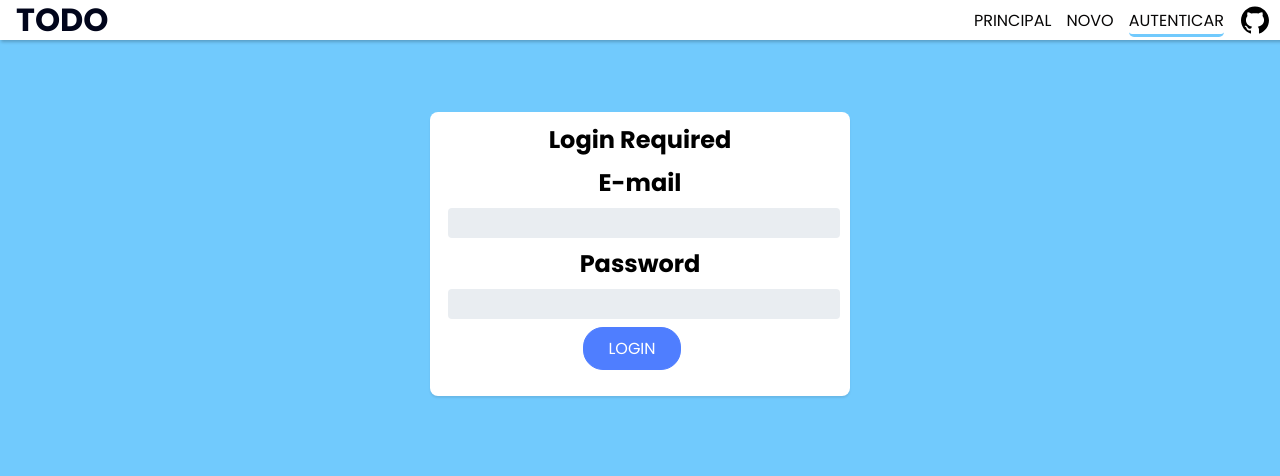
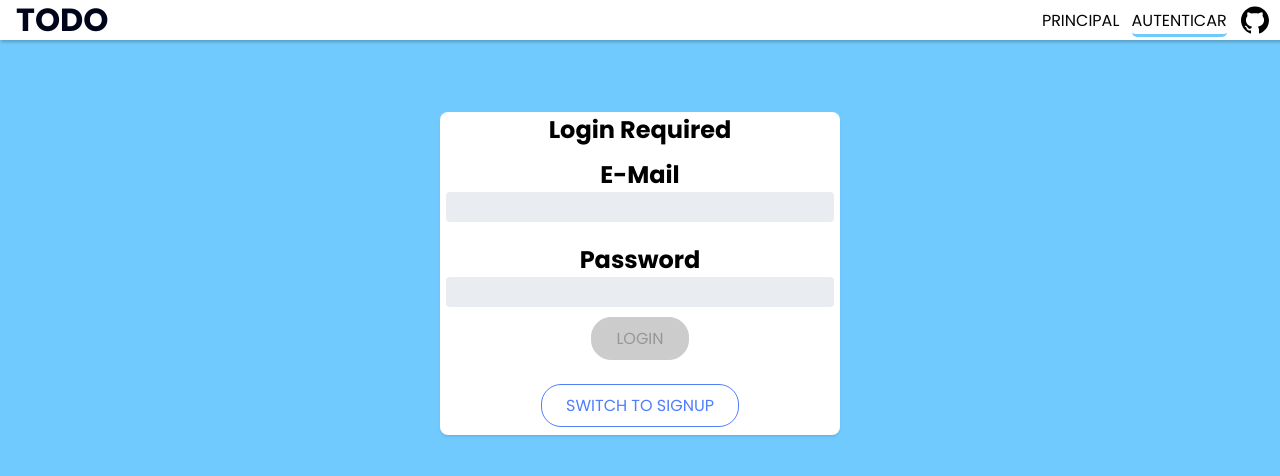
Before and after one commit to nellfs/HomeHop, a React (Create React App) app: page /auth in a window 1280 px wide. Shown: the top 476 px of the page. Built offline with nearby package versions, Linux system fonts and the light colour scheme.

Commit message:
front-end auth

```diff
--- a/src/App.js
+++ b/src/App.js
@@ -1,3 +1,5 @@
+import React, { useState, useCallback } from "react";
+
 import { BrowserRouter, Routes, Route, Navigate } from "react-router-dom";
 
 import Searcher from "./places/components/Searcher";
@@ -7,12 +9,23 @@ import UserPlaces from "./places/pages/UserPlaces";
 import UpdatePlace from "./places/pages/UpdatePlace";
 import Auth from "./user/pages/Auth";
 import Users from "./user/pages/Users";
+import { AuthContext } from "./shared/context/auth-context";
 
 const App = () => {
-  return (
-    <BrowserRouter>
-      <main>
-        <MainNavigation />
+  const [isLoggedIn, setIsLoggedIn] = useState(false);
+
+  const login = useCallback(() => {
+    setIsLoggedIn(true);
+  }, []);
+
+  const logout = useCallback(() => {
+    setIsLoggedIn(false);
+  }, []);
+
+  let routes;
+
+  if (isLoggedIn) {
+    routes = (
       <Routes>
         <Route
           path="/"
@@ -28,16 +41,45 @@ const App = () => {
         ></Route>
 
         <Route path="/:userId/places" exact element={<UserPlaces />}></Route>
-
         <Route path="/places/new" exact element={<NewPlace />}></Route>
-
         <Route path="/places/:placeId" element={<UpdatePlace />}></Route>
 
+        <Route path="*" element={<Navigate to="/" />} />
+      </Routes>
+    );
+  } else {
+    routes = (
+      <Routes>
+        <Route
+          path="/"
+          exact
+          element={
+            <>
+              <div>
+                <Searcher />
+              </div>
+              <Users />
+            </>
+          }
+        ></Route>
+        <Route path="/:userId/places" exact element={<UserPlaces />}></Route>
         <Route path="/auth" element={<Auth />}></Route>
-          <Route path="*" exact element={<Navigate to="/" />}></Route>
+        <Route path="*" element={<Navigate to="/auth" />} />{" "}
       </Routes>
+    );
+  }
+
+  return (
+    <AuthContext.Provider
+      value={{ isLoggedIn: isLoggedIn, login: login, logout: logout }}
+    >
+      <BrowserRouter>
+        <main>
+          <MainNavigation />
+          {routes}
         </main>
       </BrowserRouter>
+    </AuthContext.Provider>
   );
 };
 
--- a/src/places/components/PlaceItem.js
+++ b/src/places/components/PlaceItem.js
@@ -4,8 +4,11 @@ import Card from "../../shared/components/UIElements/Card";
 import "./PlaceItem.css";
 import Button from "../../shared/components/FormElements/Button";
 import Modal from "../../shared/components/UIElements/Modal";
+import { AuthContext } from "../../shared/context/auth-context";
+import { useContext } from "react/cjs/react.development";
 
 const PlaceItem = (props) => {
+  const auth = useContext(AuthContext);
   const [showMap, setShowMap] = useState(false);
   const [showConfirmModal, setShowConfirmModal] = useState(false);
 
@@ -71,10 +74,15 @@ const PlaceItem = (props) => {
             <Button inverse onClick={openMapHandler}>
               FAMÍLIA
             </Button>
-            <Button to={`/places/${props.id}`}>EDITAR</Button>
-            <Button danger onClick={showDeleteWarningHandler}>
-              DELETAR
-            </Button>
+            {auth.isLoggedIn && (
+              <Button to={`/places/${props.id}`}>EDITAR</Button>
+            )}
+
+            {auth.isLoggedIn && (
+              <Button danger onClick={showDeleteWarningHandler}>
+                DELETAR
+              </Button>
+            )}
           </div>
         </Card>
       </li>
--- a/src/shared/components/FormElements/Button.css
+++ b/src/shared/components/FormElements/Button.css
@@ -5,9 +5,8 @@
   border-radius: 20px;
   background: #4f7eff;
   color: white;
+  margin-bottom: 0.5rem;
   cursor: pointer;
-  margin-right: 1rem;
-  text-decoration: none;
   display: inline-block;
 }
 
--- a/src/shared/components/FormElements/Input.css
+++ b/src/shared/components/FormElements/Input.css
@@ -1,16 +1,17 @@
 .form-control {
-  margin: 0.5rem;
+  display: flex;
+  flex-direction: column;
+  align-items: center;
+  padding: 10px;
 }
 
 .form-control label,
 .form-control input,
 .form-control textarea {
-  display: block;
 }
 
 .form-control label {
   font-weight: bold;
-  margin-bottom: 0.5rem;
   font-size: 24px;
 }
 
--- a/src/shared/components/Navigation/NavLinks.css
+++ b/src/shared/components/Navigation/NavLinks.css
@@ -24,6 +24,17 @@
   text-decoration: none;
 }
 
+.nav-links button {
+  font-size: 18px;
+  border: none;
+  outline: none;
+  background-color: transparent;
+  background-color: transparent;
+  color: #070606;
+  border-radius: 8px;
+  padding: 3px;
+}
+
 .github-icon {
   display: flex;
   align-items: center;
--- a/src/shared/components/Navigation/NavLinks.js
+++ b/src/shared/components/Navigation/NavLinks.js
@@ -1,21 +1,34 @@
-import React from "react";
+import React, { useContext } from "react";
 import { NavLink } from "react-router-dom";
 import { AiFillGithub } from "react-icons/ai";
 
 import "./NavLinks.css";
 
+import { AuthContext } from "../../context/auth-context";
+
 const NavLinks = (props) => {
+  const auth = useContext(AuthContext);
+
   return (
     <ul className="nav-links">
       <li>
         <NavLink to="/">PRINCIPAL</NavLink>
       </li>
+      {auth.isLoggedIn && (
         <li>
           <NavLink to="/places/new">NOVO</NavLink>
         </li>
+      )}
+      {!auth.isLoggedIn && (
         <li>
           <NavLink to="/auth">AUTENTICAR</NavLink>
         </li>
+      )}
+      {auth.isLoggedIn && (
+        <li>
+          <button onClick={auth.logout}>LOGOUT</button>
+        </li>
+      )}
       <li>
         <NavLink to="https://github.com/nellfs" className={"github-icon"}>
           <AiFillGithub size={32} color="black" />
--- a/src/shared/components/UIElements/Card.css
+++ b/src/shared/components/UIElements/Card.css
@@ -4,6 +4,6 @@
   border-radius: 8px;
   overflow: hidden;
   background: white;
-  margin: 10px;
-  padding: 10px;
+  margin: 3px;
+  padding: 0px;
 }
--- /dev/null
+++ b/src/shared/context/auth-context.js
@@ -0,0 +1,7 @@
+import { createContext } from "react";
+
+export const AuthContext = createContext({
+  isLoggedIn: false,
+  login: () => {},
+  logout: () => {},
+});
--- a/src/user/components/UsersList.css
+++ b/src/user/components/UsersList.css
@@ -8,7 +8,6 @@
 .user-list__carousel {
   max-width: 74vw;
   display: flex;
-  gap: 4px;
   list-style: none;
   overflow-x: auto;
   scroll-behavior: smooth;
--- a/src/user/pages/Auth.js
+++ b/src/user/pages/Auth.js
@@ -1,4 +1,4 @@
-import React from "react";
+import React, { useState, useContext } from "react";
 
 import Card from "../../shared/components/UIElements/Card";
 import Input from "../../shared/components/FormElements/Input";
@@ -6,12 +6,17 @@ import Button from "../../shared/components/FormElements/Button";
 import {
   VALIDATOR_EMAIL,
   VALIDATOR_MINLENGTH,
+  VALIDATOR_REQUIRE,
 } from "../../shared/util/validators";
+import { useForm } from "../../shared/hooks/form-hook";
+import { AuthContext } from "../../shared/context/auth-context";
 import "./Auth.css";
-import { useForm } from "../../shared/hooks/form-hook";
 
 const Auth = () => {
-  const [formState, inputHandler] = useForm(
+  const auth = useContext(AuthContext);
+  const [isLoginMode, setIsLoginMode] = useState(true);
+
+  const [formState, inputHandler, setFormData] = useForm(
     {
       email: {
         value: "",
@@ -25,22 +30,58 @@ const Auth = () => {
     false
   );
 
+  const switchModeHandler = () => {
+    if (!isLoginMode) {
+      setFormData(
+        {
+          ...formState.inputs,
+          name: undefined,
+        },
+        formState.inputs.email.isValid && formState.inputs.password.isValid
+      );
+    } else {
+      setFormData(
+        {
+          ...formState.inputs,
+          name: {
+            value: "",
+            isValid: false,
+          },
+        },
+        false
+      );
+    }
+    setIsLoginMode((prevMode) => !prevMode);
+  };
+
   const authSubmitHandler = (event) => {
     event.preventDefault();
     console.log(formState.inputs);
+    auth.login();
   };
 
   return (
     <Card className="authentication">
       <h2>Login Required</h2>
       <form onSubmit={authSubmitHandler}>
+        {!isLoginMode && (
+          <Input
+            element="input"
+            id="name"
+            type="text"
+            label="Your Name"
+            validators={[VALIDATOR_REQUIRE()]}
+            errorText="Please enter a name."
+            onInput={inputHandler}
+          />
+        )}
         <Input
           element="input"
           id="email"
           type="email"
-          label="E-mail"
+          label="E-Mail"
           validators={[VALIDATOR_EMAIL()]}
-          errorText="please enter a valid email address."
+          errorText="Please enter a valid email address."
           onInput={inputHandler}
         />
         <Input
@@ -48,14 +89,17 @@ const Auth = () => {
           id="password"
           type="password"
           label="Password"
-          validators={[VALIDATOR_MINLENGTH(1)]}
-          errorText="please enter a valid password."
+          validators={[VALIDATOR_MINLENGTH(4)]}
+          errorText="Please enter a valid password, at least 4 characters."
           onInput={inputHandler}
         />
-        <Button type="submit" disable={!formState.isValid}>
-          LOGIN
+        <Button type="submit" disabled={!formState.isValid}>
+          {isLoginMode ? "LOGIN" : "SIGNUP"}
         </Button>
       </form>
+      <Button inverse onClick={switchModeHandler}>
+        SWITCH TO {isLoginMode ? "SIGNUP" : "LOGIN"}
+      </Button>
     </Card>
   );
 };
```
Lines whose indentation alone changed are shown as unchanged.
